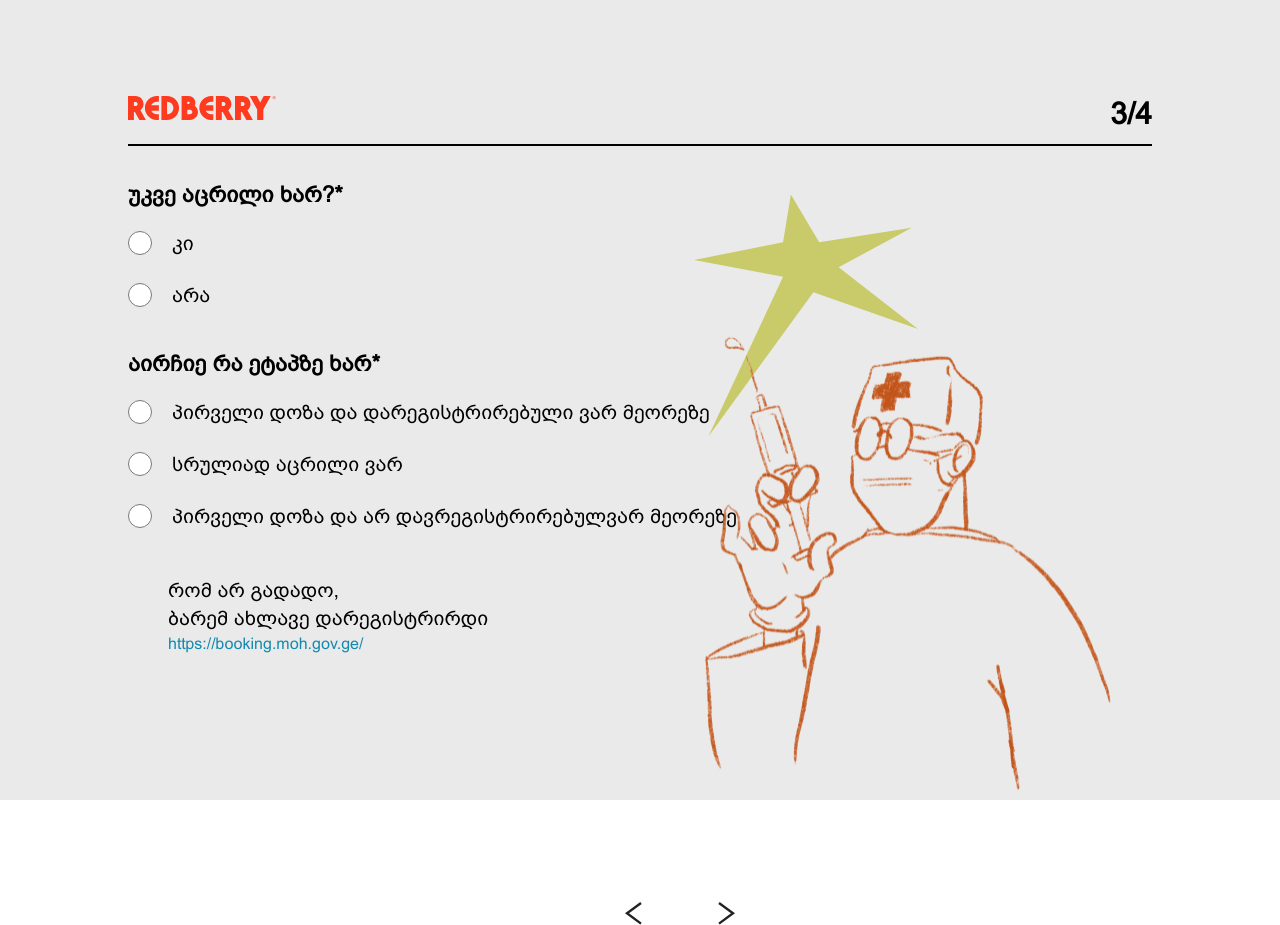
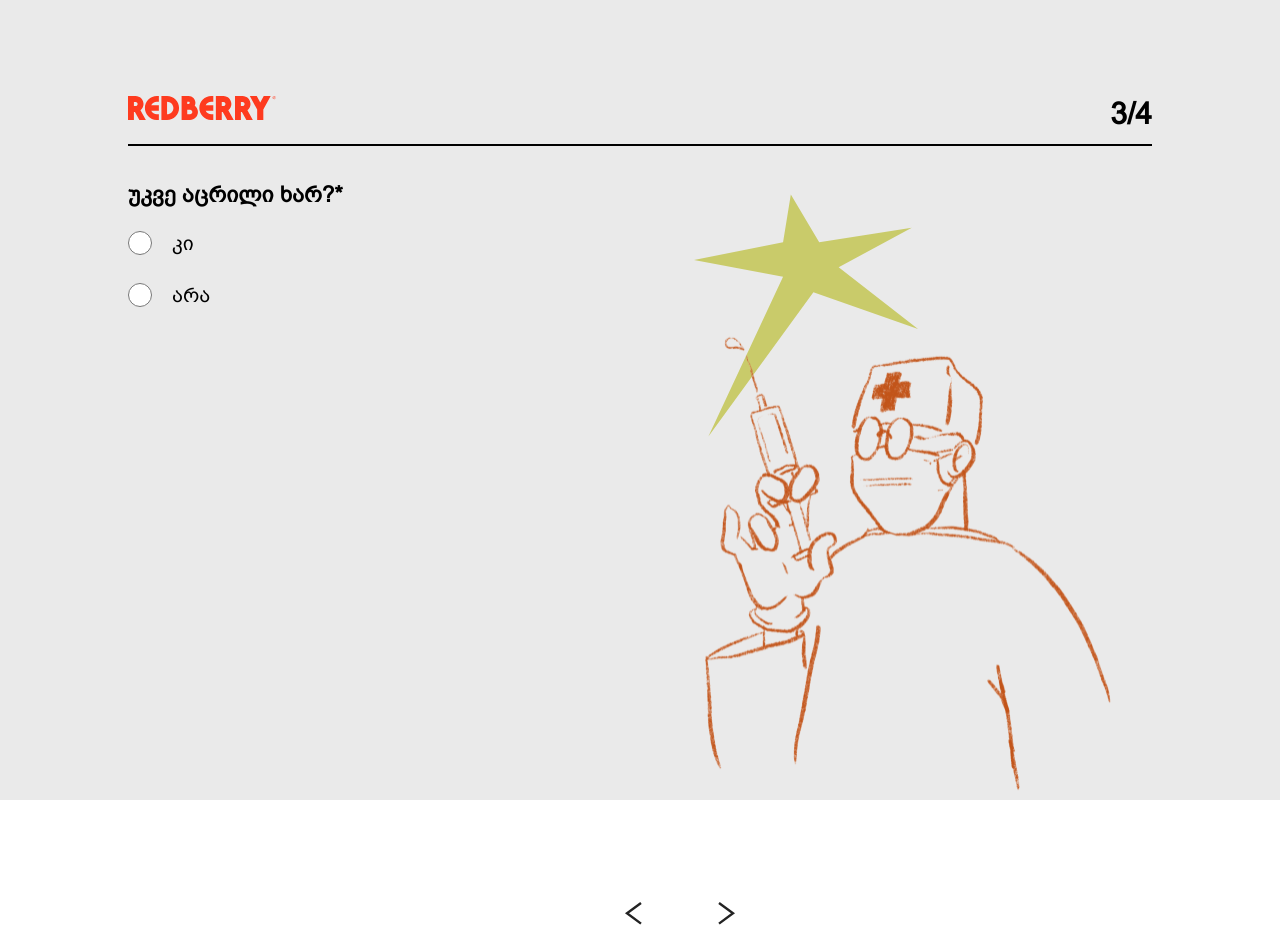
Before and after one commit to GiorgiTseradze/covid-questionnaire-vue, a Vue app: page /vaccination in a window 1280 px wide. Built offline with nearby package versions, Linux system fonts and the light colour scheme.

Commit message:
fix: add vaccination inputs and optimize fetch

```diff
--- a/src/pages/CovidInfo.vue
+++ b/src/pages/CovidInfo.vue
@@ -57,7 +57,7 @@
                         </div>
                     </div>
 
-                    <div v-if="$store.state.had_antibody_test === false" class="flex flex-col mt-8 w-[600px]">
+                    <div v-if="$store.state.had_covid === 'yes' && $store.state.had_antibody_test === false" class="flex flex-col mt-8 w-[600px]">
                        <p class="text-[22px] font-bold">მიუთითე მიახლოებითი პერიოდი (დღე/თვე/წელი) როდის გქონდა Covid-19*</p>
 
                         <div class="mt-3">
--- a/src/pages/TheOpinion.vue
+++ b/src/pages/TheOpinion.vue
@@ -152,66 +152,33 @@ export default {
                 data['antibodies'] = {}
                 data['antibodies']['test_date'] = this.$store.state.antibodies.test_date
                 data['antibodies']['number'] = this.$store.state.antibodies.number
-                data['had_vaccine'] = this.$store.state.had_vaccine
-                data['vaccination_stage'] = this.$store.state.vaccination_stage
-                data['non_formal_meetings'] = this.$store.state.non_formal_meetings
-                data['number_of_days_from_office'] = this.$store.state.number_of_days_from_office
-
-                if(this.$store.state.what_about_meetings_in_live.length > 0 && this.$store.state.tell_us_your_opinion_about_us.length > 0) {
-                    data['what_about_meetings_in_live'] = this.$store.state.what_about_meetings_in_live
-                    data['tell_us_your_opinion_about_us'] = this.$store.state.tell_us_your_opinion_about_us
-                };
-
-                if(this.$store.state.what_about_meetings_in_live.length < 0 && this.$store.state.tell_us_your_opinion_about_us.length > 0) {
-                    data['tell_us_your_opinion_about_us'] = this.$store.state.tell_us_your_opinion_about_us
-                };
-
-                if(this.$store.state.what_about_meetings_in_live.length > 0 && this.$store.state.tell_us_your_opinion_about_us.length < 0) {
-                    data['what_about_meetings_in_live'] = this.$store.state.what_about_meetings_in_live
-                };
             }
 
             if(this.$store.state.had_covid === 'yes' && this.$store.state.had_antibody_test === false){
                 data['had_antibody_test'] = this.$store.state.had_antibody_test
                 data['covid_sickness_date'] = this.$store.state.covid_sickness_date
+            }
+
+            if(this.$store.state.had_vaccine === true) {
                 data['had_vaccine'] = this.$store.state.had_vaccine
                 data['vaccination_stage'] = this.$store.state.vaccination_stage
-                data['non_formal_meetings'] = this.$store.state.non_formal_meetings
-                data['number_of_days_from_office'] = this.$store.state.number_of_days_from_office
-
-                if(this.$store.state.what_about_meetings_in_live.length > 0 && this.$store.state.tell_us_your_opinion_about_us.length > 0) {
-                    data['what_about_meetings_in_live'] = this.$store.state.what_about_meetings_in_live
-                    data['tell_us_your_opinion_about_us'] = this.$store.state.tell_us_your_opinion_about_us
-                };
-
-                if(this.$store.state.what_about_meetings_in_live.length < 0 && this.$store.state.tell_us_your_opinion_about_us.length > 0) {
-                    data['tell_us_your_opinion_about_us'] = this.$store.state.tell_us_your_opinion_about_us
-                };
-
-                if(this.$store.state.what_about_meetings_in_live.length > 0 && this.$store.state.tell_us_your_opinion_about_us.length < 0) {
-                    data['what_about_meetings_in_live'] = this.$store.state.what_about_meetings_in_live
-                };
             }
 
-            if(this.$store.state.had_covid === 'no' || this.$store.state.had_covid === 'have_right_now'){
+            if(this.$store.state.had_vaccine === false) {
                 data['had_vaccine'] = this.$store.state.had_vaccine
-                data['vaccination_stage'] = this.$store.state.vaccination_stage
-                data['non_formal_meetings'] = this.$store.state.non_formal_meetings
-                data['number_of_days_from_office'] = this.$store.state.number_of_days_from_office
+                data['i_am_waiting'] = this.$store.state.i_am_waiting
+            }
 
-                if(this.$store.state.what_about_meetings_in_live.length > 0 && this.$store.state.tell_us_your_opinion_about_us.length > 0) {
-                    data['what_about_meetings_in_live'] = this.$store.state.what_about_meetings_in_live
-                    data['tell_us_your_opinion_about_us'] = this.$store.state.tell_us_your_opinion_about_us
-                };
+            data['non_formal_meetings'] = this.$store.state.non_formal_meetings
+            data['number_of_days_from_office'] = this.$store.state.number_of_days_from_office
 
-                if(this.$store.state.what_about_meetings_in_live.length < 0 && this.$store.state.tell_us_your_opinion_about_us.length > 0) {
-                    data['tell_us_your_opinion_about_us'] = this.$store.state.tell_us_your_opinion_about_us
-                };
+            if(this.$store.state.what_about_meetings_in_live.length > 0) {
+                data['what_about_meetings_in_live'] = this.$store.state.what_about_meetings_in_live
+            };
 
-                if(this.$store.state.what_about_meetings_in_live.length > 0 && this.$store.state.tell_us_your_opinion_about_us.length < 0) {
-                    data['what_about_meetings_in_live'] = this.$store.state.what_about_meetings_in_live
-                };
-            }
+            if(this.$store.state.tell_us_your_opinion_about_us.length > 0) {
+                data['tell_us_your_opinion_about_us'] = this.$store.state.tell_us_your_opinion_about_us
+            };
 
             return fetch('https://covid19.devtest.ge/api/create', {
                 method: "POST",
--- a/src/pages/VaccinationInfo.vue
+++ b/src/pages/VaccinationInfo.vue
@@ -12,17 +12,17 @@
                        <p class="text-[22px] font-bold">უკვე აცრილი ხარ?*</p>
 
                         <div class="mt-3 h-10 flex items-center">
-                            <Field v-model="had_vaccine" @change="setVaccination" rules="required" value="yes" class="w-6 h-6" type="radio" :value=true name="had_vaccine"/>
+                            <Field v-model="had_vaccine" @change="setVaccination" rules="required_boolean" class="w-6 h-6" type="radio" :value=true name="had_vaccine"/>
                             <label class="ml-5 text-xl" for="had_vaccine">კი</label>
                         </div>
                         <div class="mt-3 h-10 flex items-center">
-                            <Field v-model="had_vaccine" @change="setVaccination" value="no" class="w-6 h-6" type="radio" :value=false name="had_vaccine"/>
+                            <Field v-model="had_vaccine" @change="setVaccination" class="w-6 h-6" type="radio" :value=false name="had_vaccine"/>
                             <label class="ml-5 text-xl" for="had_vaccine">არა</label>
                         </div>
                         <ErrorMessage class="text-[#F15524]" name="had_vaccine" />
                     </div>
 
-                    <div class="flex flex-col mt-8 w-max">
+                    <div v-if="$store.state.had_vaccine === true ? true : false" class="flex flex-col mt-8 w-max">
                        <p class="text-[22px] font-bold">აირჩიე რა ეტაპზე ხარ*</p>
 
                         <div class="mt-3 h-10 flex items-center">
@@ -38,12 +38,40 @@
                             <label class="ml-5 text-xl" for="vaccination_stage">პირველი დოზა და არ დავრეგისტრირებულვარ მეორეზე</label>
                         </div>
                         <ErrorMessage class="text-[#F15524]" name="vaccination_stage" />
+
                     </div>
 
-                    <div class="flex flex-col ml-10 mt-10 w-[600px]">
+                    <div v-if="$store.state.vaccination_stage === 'first_dosage_and_not_registered_yet' && $store.state.had_vaccine === true ? true : false" class="flex flex-col ml-10 mt-10 w-[600px]">
                       <p class="text-xl">რომ არ გადადო,</p>
                       <p class="text-xl">ბარემ ახლავე დარეგისტრირდი</p>
                       <a class="text-[#1289AE]" href="https://booking.moh.gov.ge/">https://booking.moh.gov.ge/</a>
+                    </div>
+
+                    <div v-if="$store.state.had_vaccine === false ? true : false" class="flex flex-col mt-8 w-max">
+                       <p class="text-[22px] font-bold">რას ელოდები?*</p>
+
+                        <div class="mt-3 h-10 flex items-center">
+                            <Field v-model="i_am_waiting" @change="setWaiting" rules="required" value="registered_and_waiting" class="w-6 h-6" type="radio" name="i_am_waiting"/>
+                            <label class="ml-5 text-xl" for="i_am_waiting">დარეგისტრირებული ვარ და ველოდები რიცხვს</label>
+                        </div>
+                        <div class="mt-3 h-10 flex items-center">
+                            <Field v-model="i_am_waiting" @change="setWaiting" value="not_planning" class="w-6 h-6" type="radio" name="i_am_waiting"/>
+                            <label class="ml-5 text-xl" for="i_am_waiting">არ ვგეგმავ</label>
+                        </div>
+                        <div class="mt-3 h-10 flex items-center">
+                            <Field v-model="i_am_waiting" @change="setWaiting" value="had_covid_and_planning_to_be_vaccinated" class="w-6 h-6" type="radio" name="i_am_waiting"/>
+                            <label class="ml-5 text-xl" for="i_am_waiting">გადატანილი მაქვს და ვგეგმავ აცრას</label>
+                        </div>
+                        <ErrorMessage class="text-[#F15524]" name="i_am_waiting" />
+                    </div>
+
+                    <div v-if="$store.state.i_am_waiting === 'had_covid_and_planning_to_be_vaccinated' && $store.state.had_vaccine === false ? true : false" class="flex flex-col ml-10 mt-10 w-[600px]">
+                        <p class="text-xl">ახალი პროტოკოლით კოვიდის გადატანიდან 1</p>
+                        <p class="text-xl">თვის შემდეგ შეგიძლიათ ვაქცინის გაკეთება.</p>
+                        <div class="mt-4">
+                            <p>👉 რეგისტრაციის ბმული</p>
+                            <a class="text-[#1289AE]" href="https://booking.moh.gov.ge/">https://booking.moh.gov.ge/</a>
+                        </div>
                     </div>
                 </div>
 
@@ -78,6 +106,7 @@ export default {
         return {
             had_vaccine: this.$store.state.had_vaccine,
             vaccination_stage: this.$store.state.vaccination_stage,
+            i_am_waiting: this.$store.state.I_am_waiting,
         }
     },
 
@@ -88,9 +117,12 @@ export default {
         setStage() {
             this.$store.commit('setStage', {value: this.vaccination_stage})
         },
+        setWaiting() {
+            this.$store.commit('setWaiting', {value: this.i_am_waiting})
+        },
         handleSubmit() {
             this.$router.push('/opinion')
-        }
+        },
     }
 }
 </script>
--- a/src/store/index.js
+++ b/src/store/index.js
@@ -15,6 +15,7 @@ const store = createStore({
             },
             had_vaccine: null,
             vaccination_stage: '',
+            i_am_waiting: '',
             non_formal_meetings: '',
             number_of_days_from_office: null,
             what_about_meetings_in_live: '',
@@ -52,6 +53,9 @@ const store = createStore({
         setStage(state, payload) {
             state.vaccination_stage = payload.value;
         },
+        setWaiting(state, payload) {
+            state.i_am_waiting = payload.value;
+        },
         setMeetings(state, payload) {
             state.non_formal_meetings = payload.value;
         },
```
